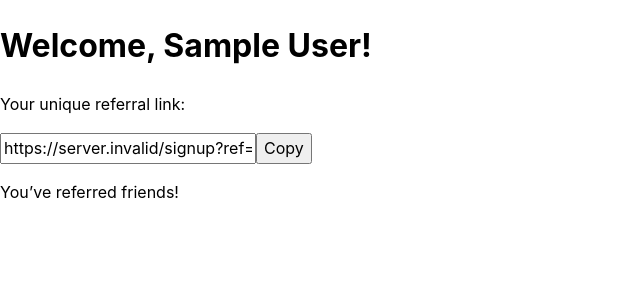
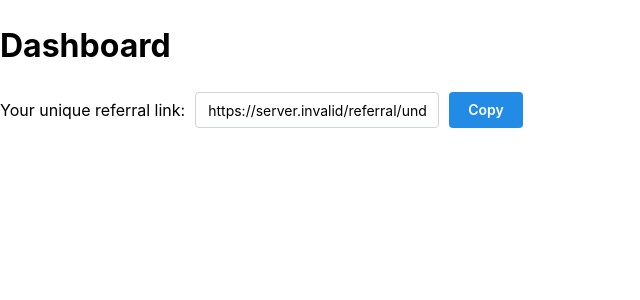
Before and after one commit to VadlamudiGirish/trendies-app, a Next.js app: page /dashboard in a window 1280 px wide. Shown: the top 300 px of the page, without its empty margins (0-640 px from the left). Built offline with nearby package versions, Linux system fonts and the light colour scheme; no server answers; the database is empty; sample sign-in values are in the browser's storage.

Commit message:
Signin page and Dashbaord page update with components created from mantine

```diff
--- /dev/null
+++ b/src/components/ui/CopyInput.tsx
@@ -0,0 +1,33 @@
+import React, { useState } from "react";
+import { TextInput, Button, Group } from "@mantine/core";
+
+interface CopyInputProps {
+  value: string;
+  label?: string;
+}
+
+export function CopyInput({ value, label }: CopyInputProps) {
+  const [copied, setCopied] = useState(false);
+
+  const handleCopy = () => {
+    navigator.clipboard.writeText(value);
+    setCopied(true);
+    setTimeout(() => setCopied(false), 2000);
+  };
+
+  return (
+    <Group gap="xs" wrap="nowrap">
+      {label && <div className="font-medium">{label}</div>}
+      <TextInput
+        value={value}
+        readOnly
+        className="flex-grow"
+        styles={{ input: { cursor: "pointer" } }}
+        onClick={handleCopy}
+      />
+      <Button size="sm" onClick={handleCopy}>
+        {copied ? "Copied" : "Copy"}
+      </Button>
+    </Group>
+  );
+}
--- a/src/pages/dashboard.tsx
+++ b/src/pages/dashboard.tsx
@@ -1,54 +1,35 @@
-import { getSession, useSession } from "next-auth/react";
-import { GetServerSideProps } from "next";
+import { GetServerSidePropsContext } from "next";
+import { getServerSession } from "next-auth";
+import { authOptions } from "@/lib/auth";
+import { prisma } from "@/lib/prisma";
+import { CopyInput } from "@/components/ui/CopyInput";
 
-export default function Dashboard() {
-  const { data: session } = useSession();
-
-  if (!session) return null;
-
-  // Build the full referral link
-  const link = `${process.env.NEXTAUTH_URL}/signup?ref=${
-    session.user!.referralCode
-  }`;
-
+export default function Dashboard({ link }: { link: string }) {
   return (
-    <div className="max-w-xl mx-auto p-8">
-      <h1 className="text-3xl font-bold mb-4">
-        Welcome, {session.user.name ?? "User"}!
-      </h1>
-      <p className="mb-2">Your unique referral link:</p>
-      <div className="flex mb-4">
-        <input
-          type="text"
-          readOnly
-          value={link}
-          className="flex-grow border rounded-l px-4 py-2"
-        />
-        <button
-          onClick={() => navigator.clipboard.writeText(link)}
-          className="bg-blue-600 text-white px-4 py-2 rounded-r"
-        >
-          Copy
-        </button>
-      </div>
-      <p className="text-gray-700">
-        You’ve referred <strong>{session.user.referredCount}</strong>{" "}
-        {session.user.referredCount === 1 ? "friend" : "friends"}!
-      </p>
+    <div className="p-4">
+      <h1 className="text-2xl font-bold mb-4">Dashboard</h1>
+      <CopyInput label="Your unique referral link:" value={link} />
     </div>
   );
 }
 
-// Server-side redirect if not authenticated
-export const getServerSideProps: GetServerSideProps = async (ctx) => {
-  const session = await getSession(ctx);
+export async function getServerSideProps(context: GetServerSidePropsContext) {
+  const session = await getServerSession(context.req, context.res, authOptions);
+
   if (!session) {
     return {
       redirect: {
-        destination: "/signup",
+        destination: "/api/auth/signin",
         permanent: false,
       },
     };
   }
-  return { props: {} };
-};
+
+  const user = await prisma.user.findUnique({
+    where: { email: session.user?.email || undefined },
+  });
+
+  const link = `${process.env.NEXTAUTH_URL}/referral/${user?.referralCode}`;
+
+  return { props: { link } };
+}
```
Also changed, not shown: src/components/ui/Button.tsx (added, +11 -0 lines).
